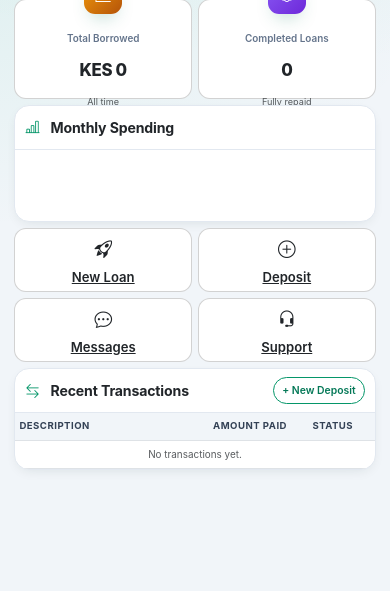
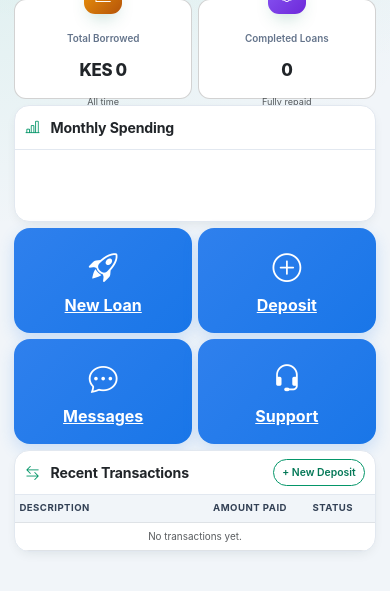
Before and after one commit to trippie412/easysaff.com, a Flask app: page /dashboard/ in a window 390 px wide. Shown: the part 214-805 px from the top of the page. Run offline with Flask 3, Linux system fonts and the light colour scheme; a user stored in the database is signed in; data comes from the database, SQL or seed files in the repository.

Commit message:
Update mobile dashboard quick action cards

```diff
--- a/app/static/css/style.css
+++ b/app/static/css/style.css
@@ -1020,26 +1020,78 @@
         font-size: 0.7rem !important;
     }
 
-
-    /* Quick actions */
+    /* =====================================================
+       QUICK ACTIONS
+       New Loan / Deposit / Messages / Support
+       ===================================================== */
 
     .quick-card {
-        height: 64px !important;
-        min-height: 64px !important;
+        height: 105px !important;
+        min-height: 105px !important;
 
-        padding: 8px 10px !important;
+        padding: 12px !important;
 
-        border-radius: 12px !important;
+        border: none !important;
+        border-radius: 16px !important;
+
+        background: linear-gradient(
+            135deg,
+            #2f80ed,
+            #1976e8
+        ) !important;
+
+        color: #ffffff !important;
+
+        display: flex !important;
+        flex-direction: column !important;
+        align-items: center !important;
+        justify-content: center !important;
 
         gap: 7px !important;
+
+        text-decoration: none !important;
+
+        box-shadow:
+            0 6px 16px rgba(47, 128, 237, 0.20);
     }
 
     .quick-card i {
-        font-size: 1.1rem !important;
+        color: #ffffff !important;
+
+        font-size: 1.8rem !important;
+
+        margin: 0 !important;
     }
 
     .quick-card span {
-        font-size: 0.82rem !important;
+        color: #ffffff !important;
+
+        font-size: 1rem !important;
+
+        font-weight: 700 !important;
+
+        line-height: 1.1 !important;
+
+        text-decoration: underline !important;
+    }
+
+    .quick-card:hover,
+    .quick-card:focus,
+    .quick-card:active {
+        background: linear-gradient(
+            135deg,
+            #2f80ed,
+            #1976e8
+        ) !important;
+
+        color: #ffffff !important;
+    }
+
+    .quick-card:hover i,
+    .quick-card:hover span,
+    .quick-card:focus i,
+    .quick-card:focus span {
+        color: #ffffff !important;
     }
 
 
@@ -1058,25 +1110,56 @@
 
 /* =========================================================
    EXTRA SMALL PHONES
+   350px AND BELOW
    ========================================================= */
 
 @media (max-width: 350px) {
 
+    /* -----------------------------------------------------
+       SUMMARY CARDS
+       ----------------------------------------------------- */
+
     .stat-card {
         height: 94px !important;
         min-height: 94px !important;
+
+        padding: 6px 4px !important;
+
+        border-radius: 12px !important;
     }
 
     .stat-card .stat-icon {
         width: 34px !important;
         height: 34px !important;
+
         min-width: 34px !important;
         min-height: 34px !important;
+
+        margin-top: -14px !important;
+        margin-bottom: 4px !important;
+
+        border-radius: 10px !important;
+    }
+
+    .stat-card .stat-icon i {
+        font-size: 0.9rem !important;
+    }
+
+    .stat-card .stat-label {
+        font-size: 0.6rem !important;
     }
 
     .stat-card .stat-value {
         font-size: 0.98rem !important;
     }
+
+    .stat-card small {
+        font-size: 0.55rem !important;
+    }
+
+    /* -----------------------------------------------------
+       QUICK ACTIONS
+       ----------------------------------------------------- */
 
     .quick-card {
         height: 58px !important;
```
